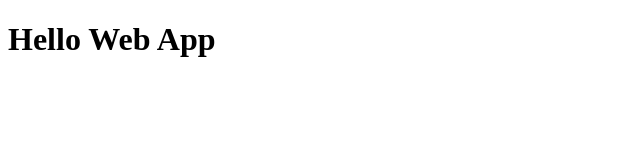
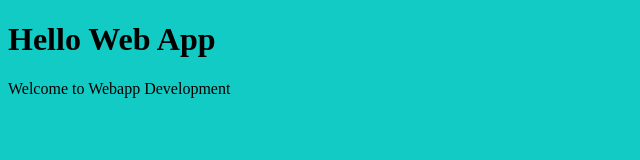
Before and after one commit to danny448/first-rep, a plain HTML site: page index.html in a window 1280 px wide. Shown: the whole page, without its empty margins (0-640 px from the left). Drawn offline with Linux system fonts and the light colour scheme.

Commit message:
Update index.html

```diff
--- a/index.html
+++ b/index.html
@@ -1,10 +1,11 @@
 <!Doctype html>
 <head>
 <title> My First Github Page </title>
+  <link rel="stylesheet" type="text/css" href= "main.css">
 </head>
 <body>
 <h1> Hello Web App</h1>
-
+<p>Welcome to Webapp Development<p>
 
 
 </body>
```
